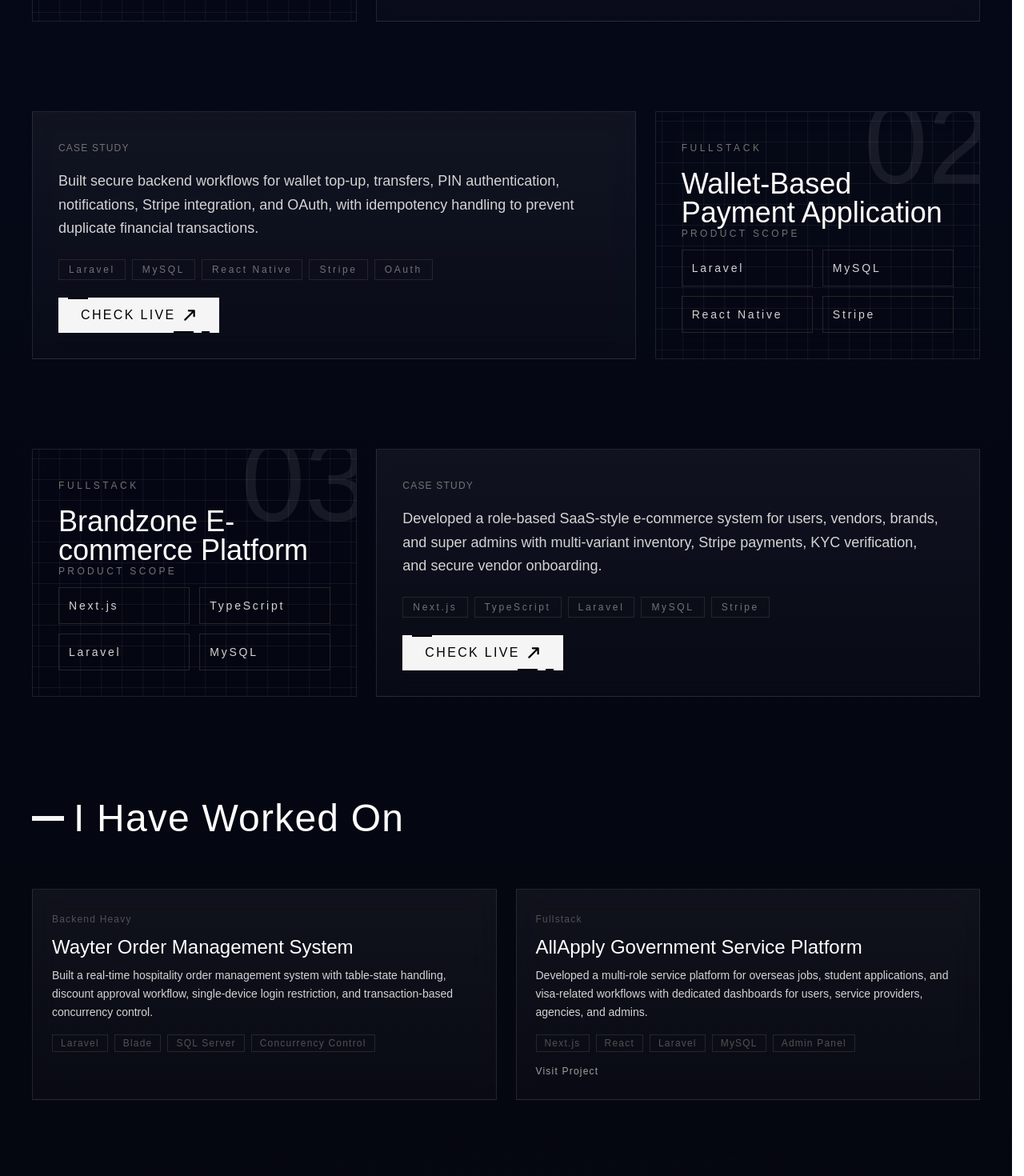
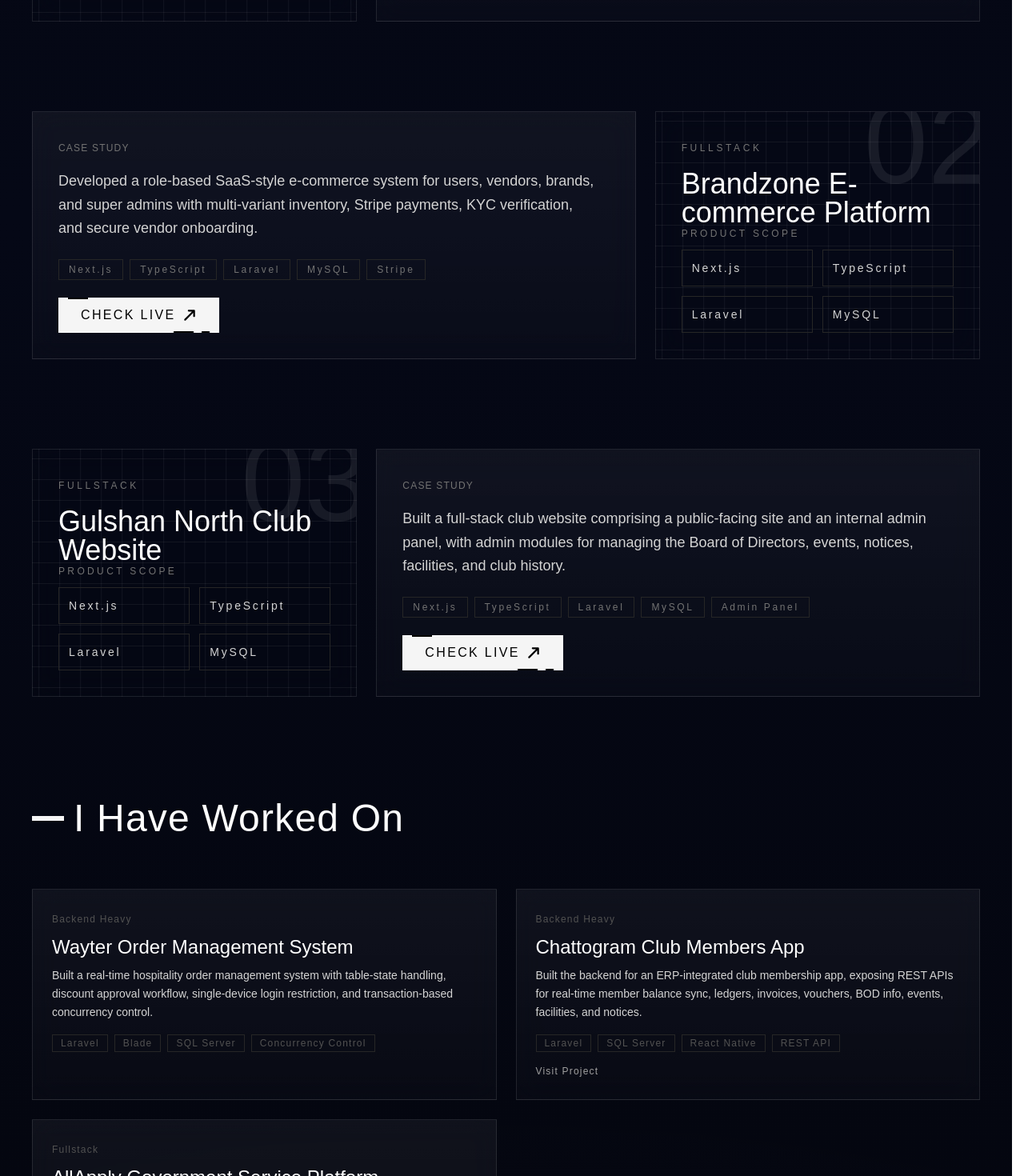
Before and after one commit to mdtanvirrana/portfolio-3.0, a Next.js app: page / in a window 1280 px wide. Shown: the part 3880-5350 px from the top of the page at 80% size. Built offline with nearby package versions, Linux system fonts and the light colour scheme; a web font is replaced by a local one.

Commit message:
Update project titles and descriptions in Portfolio

```diff
--- a/components/Portfolio.tsx
+++ b/components/Portfolio.tsx
@@ -27,20 +27,20 @@
     },
     {
         id: 2,
-        title: "Wallet-Based Payment Application",
-        description:
-            "Built secure backend workflows for wallet top-up, transfers, PIN authentication, notifications, Stripe integration, and OAuth, with idempotency handling to prevent duplicate financial transactions.",
-        techStack: ["Laravel", "MySQL", "React Native", "Stripe", "OAuth"],
-        live: "https://play.google.com/store/apps/details?id=com.swanpay",
-        type: "Fullstack",
-    },
-    {
-        id: 3,
         title: "Brandzone E-commerce Platform",
         description:
             "Developed a role-based SaaS-style e-commerce system for users, vendors, brands, and super admins with multi-variant inventory, Stripe payments, KYC verification, and secure vendor onboarding.",
         techStack: ["Next.js", "TypeScript", "Laravel", "MySQL", "Stripe"],
         live: "https://brandszoneglobal.com",
+        type: "Fullstack",
+    },
+    {
+        id: 3,
+        title: "Gulshan North Club Website",
+        description:
+            "Built a full-stack club website comprising a public-facing site and an internal admin panel, with admin modules for managing the Board of Directors, events, notices, facilities, and club history.",
+        techStack: ["Next.js", "TypeScript", "Laravel", "MySQL", "Admin Panel"],
+        live: "https://gnclbd.com",
         type: "Fullstack",
     },
     {
@@ -54,6 +54,15 @@
     },
     {
         id: 5,
+        title: "Chattogram Club Members App",
+        description:
+            "Built the backend for an ERP-integrated club membership app, exposing REST APIs for real-time member balance sync, ledgers, invoices, vouchers, BOD info, events, facilities, and notices.",
+        techStack: ["Laravel", "SQL Server", "React Native", "REST API"],
+        live: "https://play.google.com/store/apps/details?id=com.swanpay",
+        type: "Backend Heavy",
+    },
+    {
+        id: 6,
         title: "AllApply Government Service Platform",
         description:
             "Developed a multi-role service platform for overseas jobs, student applications, and visa-related workflows with dedicated dashboards for users, service providers, agencies, and admins.",
```
